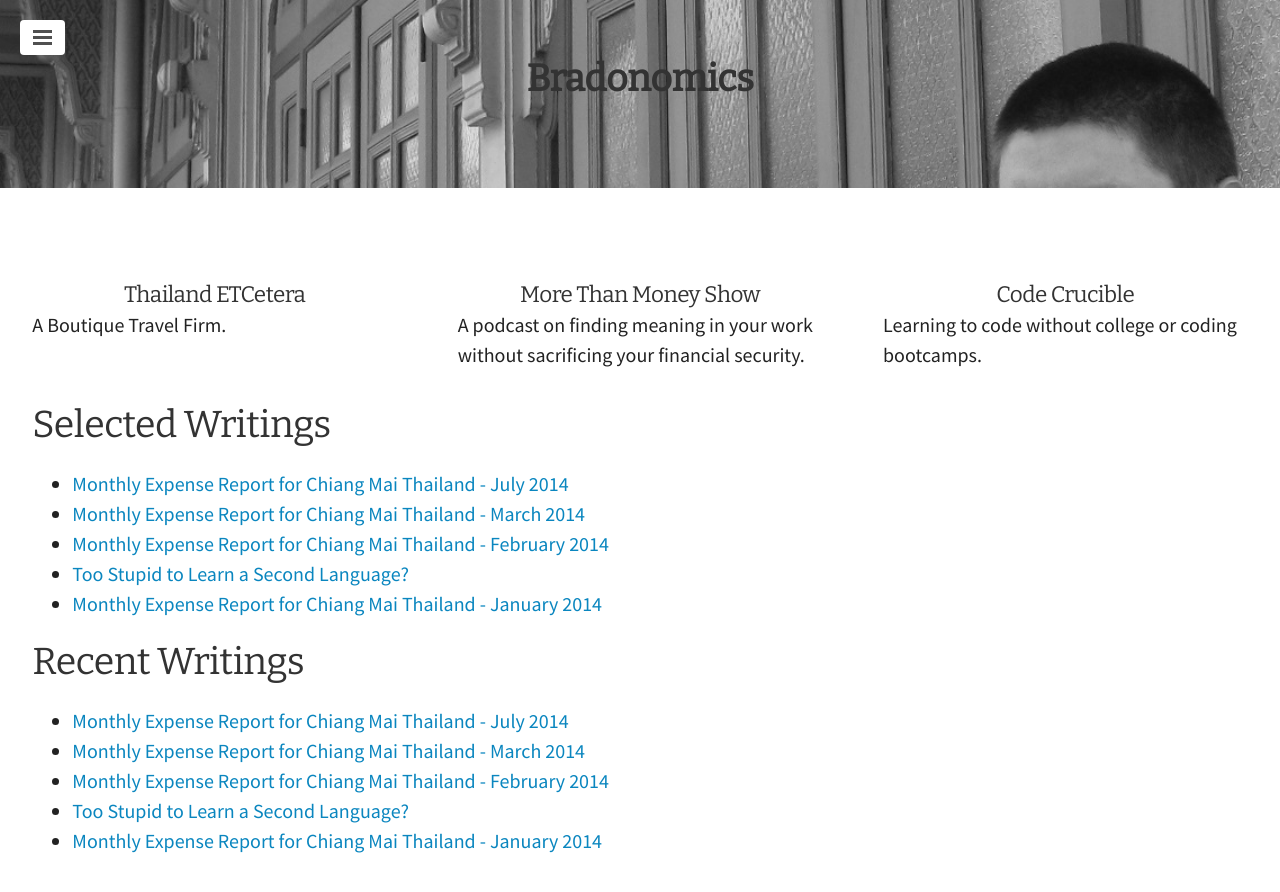
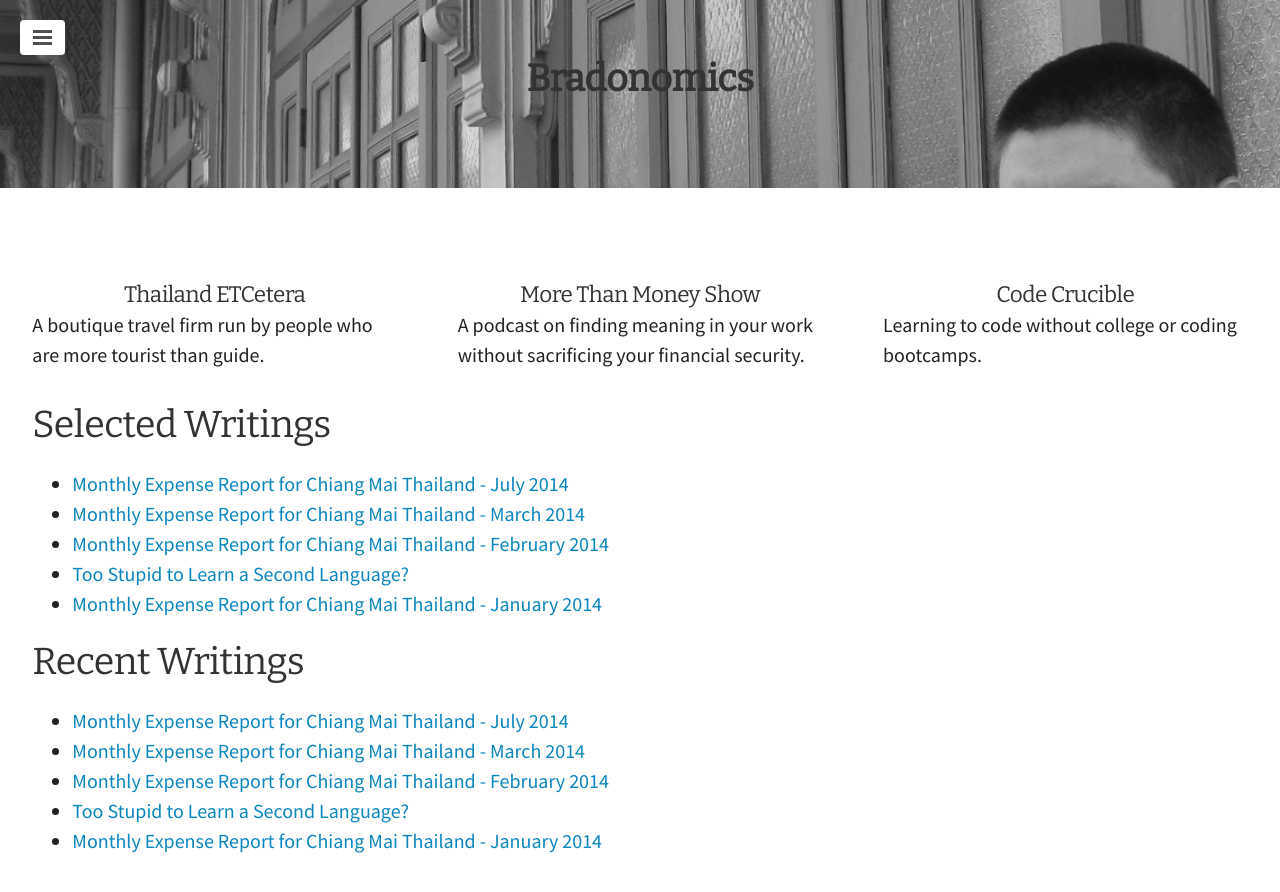
Before and after one commit to snowdj/bradonomics.github.io, a Jekyll site: the page built from index.html, in a window 1280 px wide. Shown: the top 892 px of the page. Built offline with Jekyll 4.4.1, drawn with Linux system fonts in a browser that asks for light colours; some web fonts are replaced; the list of posts is cut into pages by our own code.

Commit message:
Added beef to ThailandETC

```diff
--- a/index.html
+++ b/index.html
@@ -10,7 +10,7 @@ image: bradonomics-cover.jpg
 <div class="project-section group">
 	<div class="col span_1_of_3">
     <h2 class="post-title">Thailand ETCetera</h2>
-    <p class="post-excerpt">A Boutique Travel Firm.</p>
+    <p class="post-excerpt">A boutique travel firm run by people who are more tourist than guide.</p>
 	</div>
 	<div class="col span_1_of_3">
     <h2 class="post-title">More Than Money Show</h2>
```
Also changed, not shown: other parts of index.html (+1 -1 lines).
